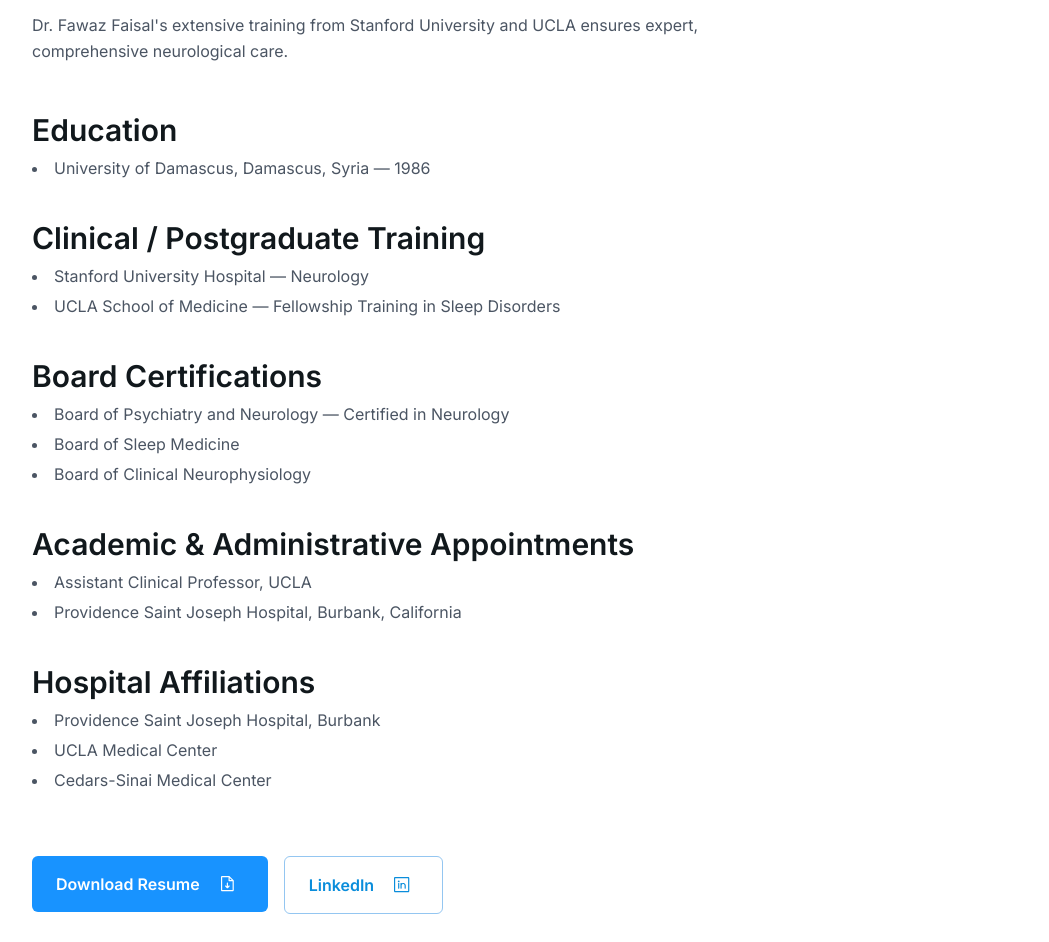
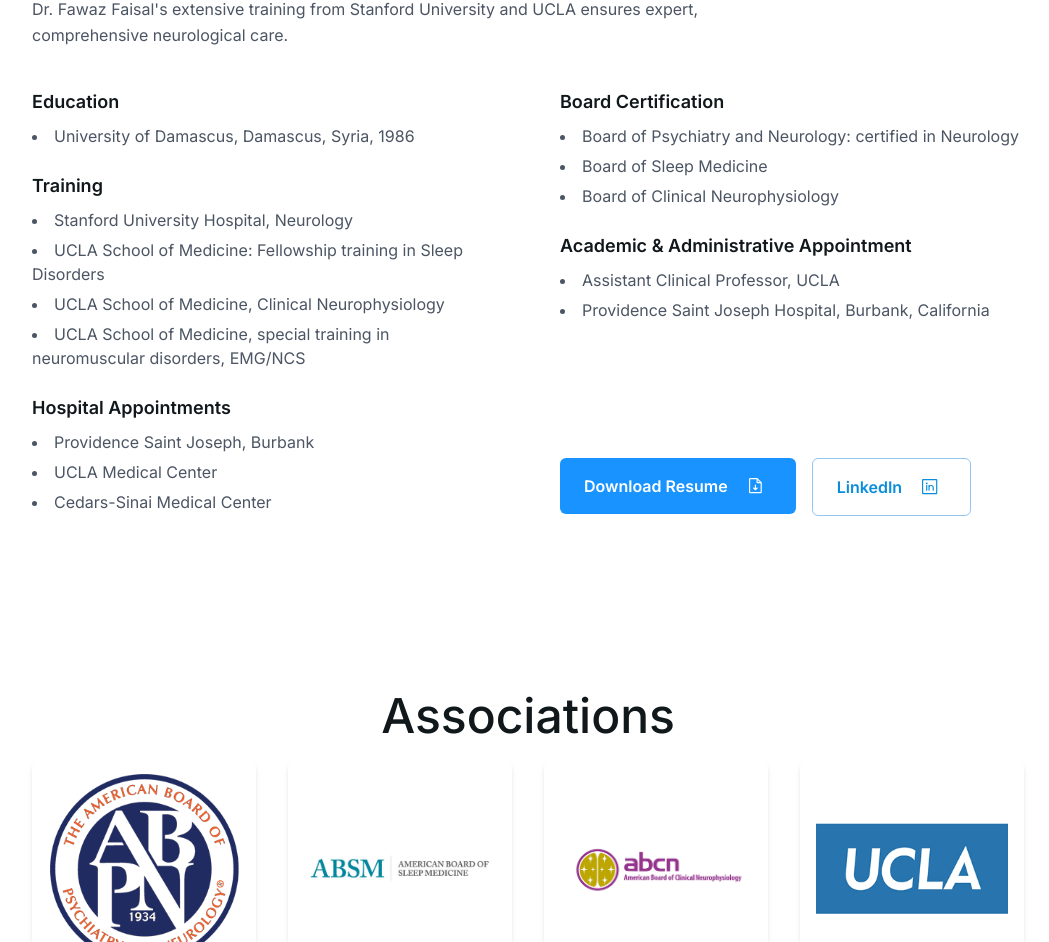
Before and after one commit to sunny1780/westernneuro, a React (Create React App) app: page /about/doctor-faisal in a window 1280 px wide. Shown: the part 1858-2800 px from the top of the page, without its empty margins (112-1161 px from the left). Built offline with nearby package versions, Linux system fonts and the light colour scheme.

Commit message:
Done hoi

```diff
--- a/src/components/EducationTraining.jsx
+++ b/src/components/EducationTraining.jsx
@@ -16,9 +16,9 @@
 
 const EducationTraining = () => {
   return (
-    <section className="bg-white py-16 md:py-24 px-4 sm:px-6 md:px-12 lg:px-16 text-left overflow-hidden">
+    <section className="bg-white py-12 md:py-20 px-4 sm:px-6 md:px-16 text-left overflow-hidden">
       <motion.div
-        className="max-w-4xl mr-auto ml-0 text-left"
+        className="max-w-6xl mx-auto text-left"
         variants={staggerContainer}
         initial="initial"
         whileInView="animate"
@@ -33,89 +33,59 @@
         </motion.h2>
         <motion.p
           variants={fadeInUp}
-          className="text-gray-600 mb-10 md:mb-12 leading-relaxed max-w-3xl"
+          className="text-gray-600 mb-8 md:mb-10 leading-relaxed max-w-3xl"
         >
           Dr. Fawaz Faisal's extensive training from Stanford University and UCLA ensures expert, comprehensive neurological care.
         </motion.p>
 
-        <motion.div className="space-y-8 md:space-y-10" variants={staggerContainer}>
-          {/* Education */}
+        <motion.div className="grid grid-cols-1 md:grid-cols-2 gap-10 md:gap-16" variants={staggerContainer}>
+          {/* Left column */}
+          <motion.div className="space-y-6" variants={staggerContainer}>
             <motion.div variants={fadeInUp}>
-            <h3
-              className="text-[30px] leading-[36px] font-semibold text-[#11181C] mb-2"
-              style={{ letterSpacing: '0.5%' }}
-            >
-              Education
-            </h3>
+              <h3 className="text-lg font-semibold text-[#11181C] mb-2">Education</h3>
               <ul className="list-disc list-inside text-gray-600 space-y-1.5">
-              <li>University of Damascus, Damascus, Syria — 1986</li>
+                <li>University of Damascus, Damascus, Syria, 1986</li>
               </ul>
             </motion.div>
-
-          {/* Clinical / Postgraduate Training */}
             <motion.div variants={fadeInUp}>
-            <h3
-              className="text-[30px] leading-[36px] font-semibold text-[#11181C] mb-2"
-              style={{ letterSpacing: '0.5%' }}
-            >
-              Clinical / Postgraduate Training
-            </h3>
+              <h3 className="text-lg font-semibold text-[#11181C] mb-2">Training</h3>
               <ul className="list-disc list-inside text-gray-600 space-y-1.5">
-              <li>Stanford University Hospital — Neurology</li>
-              <li>UCLA School of Medicine — Fellowship Training in Sleep Disorders</li>
+                <li>Stanford University Hospital, Neurology</li>
+                <li>UCLA School of Medicine: Fellowship training in Sleep Disorders</li>
+                <li>UCLA School of Medicine, Clinical Neurophysiology</li>
+                <li>UCLA School of Medicine, special training in neuromuscular disorders, EMG/NCS</li>
               </ul>
             </motion.div>
+            <motion.div variants={fadeInUp}>
+              <h3 className="text-lg font-semibold text-[#11181C] mb-2">Hospital Appointments</h3>
+              <ul className="list-disc list-inside text-gray-600 space-y-1.5">
+                <li>Providence Saint Joseph, Burbank</li>
+                <li>UCLA Medical Center</li>
+                <li>Cedars-Sinai Medical Center</li>
+              </ul>
+            </motion.div>
+          </motion.div>
 
-          {/* Board Certifications */}
+          {/* Right column */}
+          <motion.div className="space-y-6" variants={staggerContainer}>
             <motion.div variants={fadeInUp}>
-            <h3
-              className="text-[30px] leading-[36px] font-semibold text-[#11181C] mb-2"
-              style={{ letterSpacing: '0.5%' }}
-            >
-              Board Certifications
-            </h3>
+              <h3 className="text-lg font-semibold text-[#11181C] mb-2">Board Certification</h3>
               <ul className="list-disc list-inside text-gray-600 space-y-1.5">
-              <li>Board of Psychiatry and Neurology — Certified in Neurology</li>
+                <li>Board of Psychiatry and Neurology: certified in Neurology</li>
                 <li>Board of Sleep Medicine</li>
                 <li>Board of Clinical Neurophysiology</li>
               </ul>
             </motion.div>
-
-          {/* Academic & Administrative Appointments */}
             <motion.div variants={fadeInUp}>
-            <h3
-              className="text-[30px] leading-[36px] font-semibold text-[#11181C] mb-2"
-              style={{ letterSpacing: '0.5%' }}
-            >
-              Academic & Administrative Appointments
-            </h3>
+              <h3 className="text-lg font-semibold text-[#11181C] mb-2">Academic & Administrative Appointment</h3>
               <ul className="list-disc list-inside text-gray-600 space-y-1.5">
                 <li>Assistant Clinical Professor, UCLA</li>
                 <li>Providence Saint Joseph Hospital, Burbank, California</li>
               </ul>
             </motion.div>
 
-          {/* Hospital Affiliations */}
-          <motion.div variants={fadeInUp}>
-            <h3
-              className="text-[30px] leading-[36px] font-semibold text-[#11181C] mb-2"
-              style={{ letterSpacing: '0.5%' }}
-            >
-              Hospital Affiliations
-            </h3>
-            <ul className="list-disc list-inside text-gray-600 space-y-1.5">
-              <li>Providence Saint Joseph Hospital, Burbank</li>
-              <li>UCLA Medical Center</li>
-              <li>Cedars-Sinai Medical Center</li>
-            </ul>
-          </motion.div>
-        </motion.div>
-
             {/* Action Buttons */}
-        <motion.div
-          className="flex flex-wrap gap-4 mt-12 md:mt-16"
-          variants={staggerContainer}
-        >
+            <motion.div className="flex flex-wrap gap-4 pt-28" variants={staggerContainer}>
               <motion.div variants={fadeInUp} whileHover={{ scale: 1.03 }} whileTap={{ scale: 0.98 }}>
                 <button
                   type="button"
@@ -142,6 +112,8 @@
               </motion.div>
             </motion.div>
           </motion.div>
+        </motion.div>
+      </motion.div>
     </section>
   );
 };
```
Lines whose indentation alone changed are shown as unchanged.
